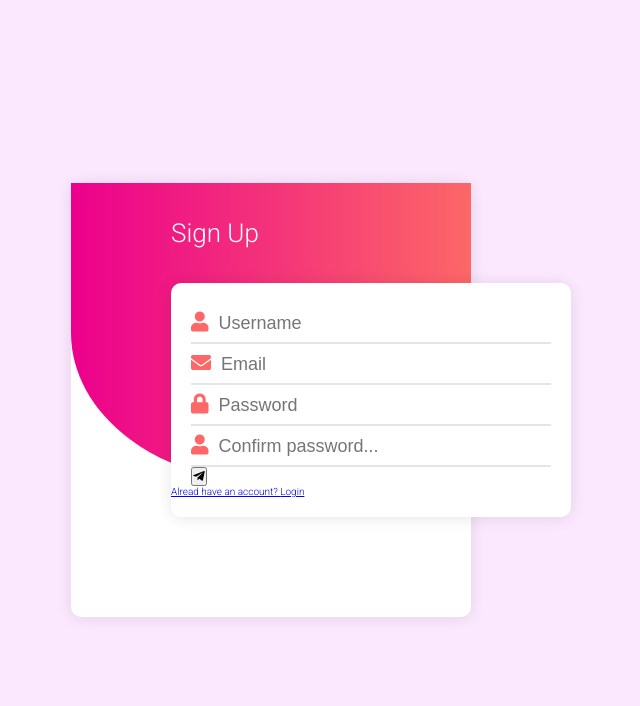
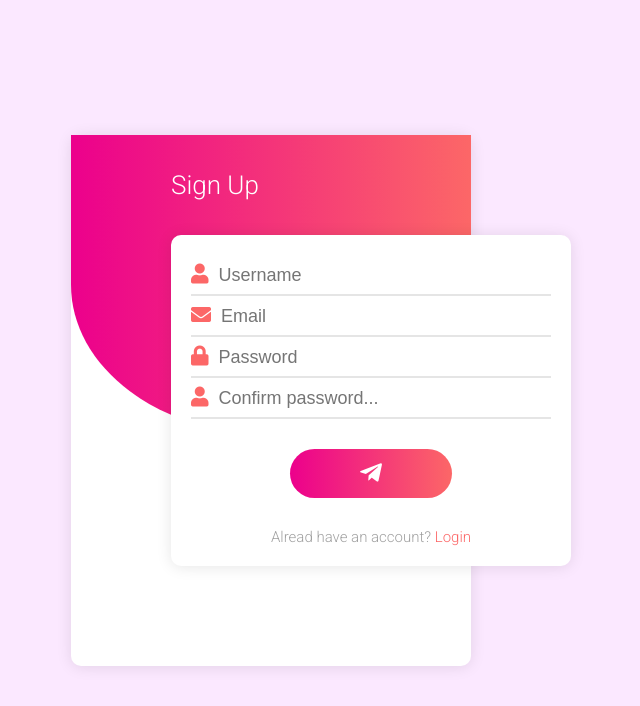
Before and after one commit to CharlesIvia/signup-form, a plain HTML site: page index.html in a window 1280 px wide. Shown: the whole page, without its empty margins (369-1009 px from the left). Drawn offline with Linux system fonts and the light colour scheme.

Commit message:
Styled button and link

```diff
--- a/style.css
+++ b/style.css
@@ -108,3 +108,38 @@ form {
 .input-group input:focus + .bar::before {
   width: 100%;
 }
+
+.input-group button {
+  margin: 3rem auto;
+  padding: 1rem 7rem;
+  background: linear-gradient(to left, #fc6767, #ec008c);
+  border: none;
+  color: white;
+  font-size: 2.5rem;
+  cursor: pointer;
+  border-radius: 3rem;
+}
+
+.input-group button:focus,
+.input-group button:hover {
+  background: linear-gradient(to right, #fc6767, #ec008c);
+}
+
+.switch-login {
+  text-align: center;
+}
+
+.switch-login a {
+  text-decoration: none;
+  color: #a1a1a1;
+  font-size: 1.5rem;
+}
+
+.switch-login a span {
+  color: #fc6767;
+}
+
+.switch-login a span:hover {
+  padding-bottom: 0.2rem;
+  border-bottom: 2px solid #fc6767;
+}
```
